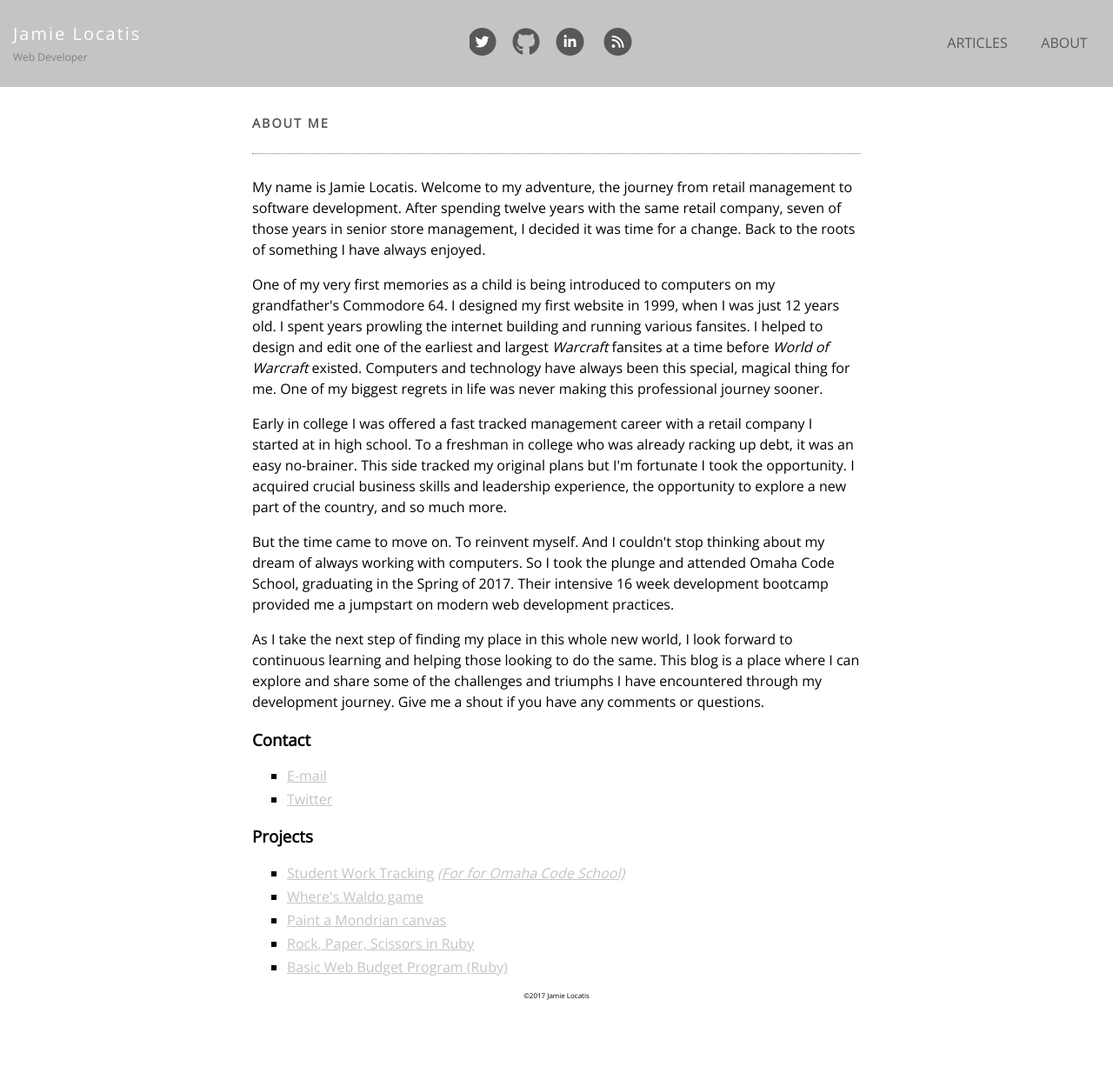
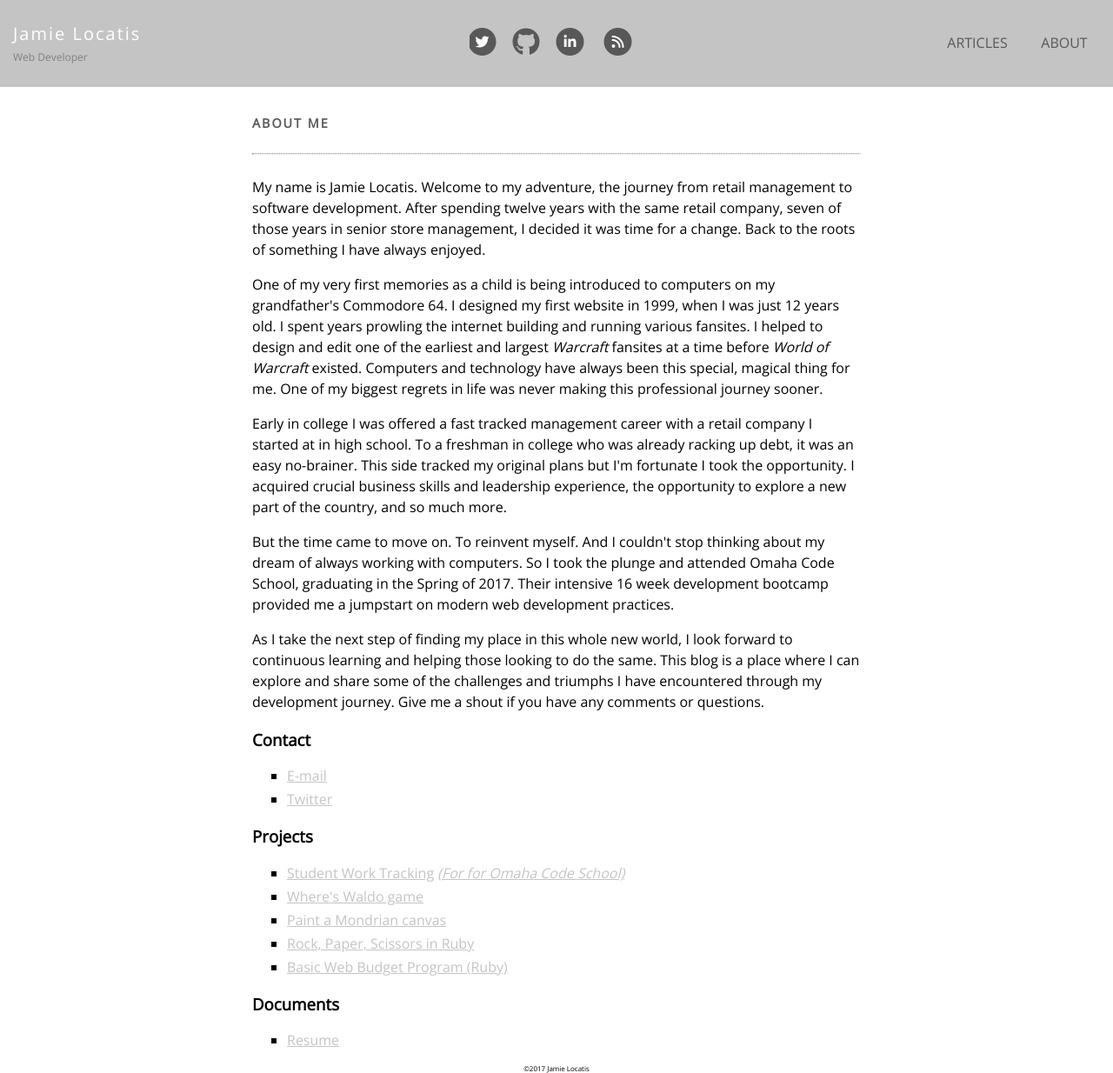
Before and after one commit to jlocatis/jlocatis.github.io, a Jekyll site: the page built from about.html, in a window 1280 px wide. Shown: the whole page at 87% size. Built offline with Jekyll 4.4.1, drawn with Linux system fonts in a browser that asks for light colours; nearby versions of some CDN libraries; before the commit the page ends 1150 px from its top, so only the background shows below that.

Commit message:
Added resume

```diff
--- a/about.html
+++ b/about.html
@@ -34,5 +34,9 @@ permalink: /about/
 			<li><a href="https://github.com/jlocatis/CLI_RPS" target="_blank">Rock, Paper, Scissors in Ruby</a></li>
 			<li><a href="https://github.com/jlocatis/CSV-Report" target="_blank">Basic Web Budget Program (Ruby)</a></li>
 		</ul>
+		<h3 class="article-title">Documents</h3>
+		<ul class="about-me-list">
+			<li><a href="{{ "/assets/LocatisResume.pdf" | relative_url }}" target="_blank">Resume</a></li>
+		</ul>
 	</div>
 </div>
```
Also changed, not shown: 3 other files.
